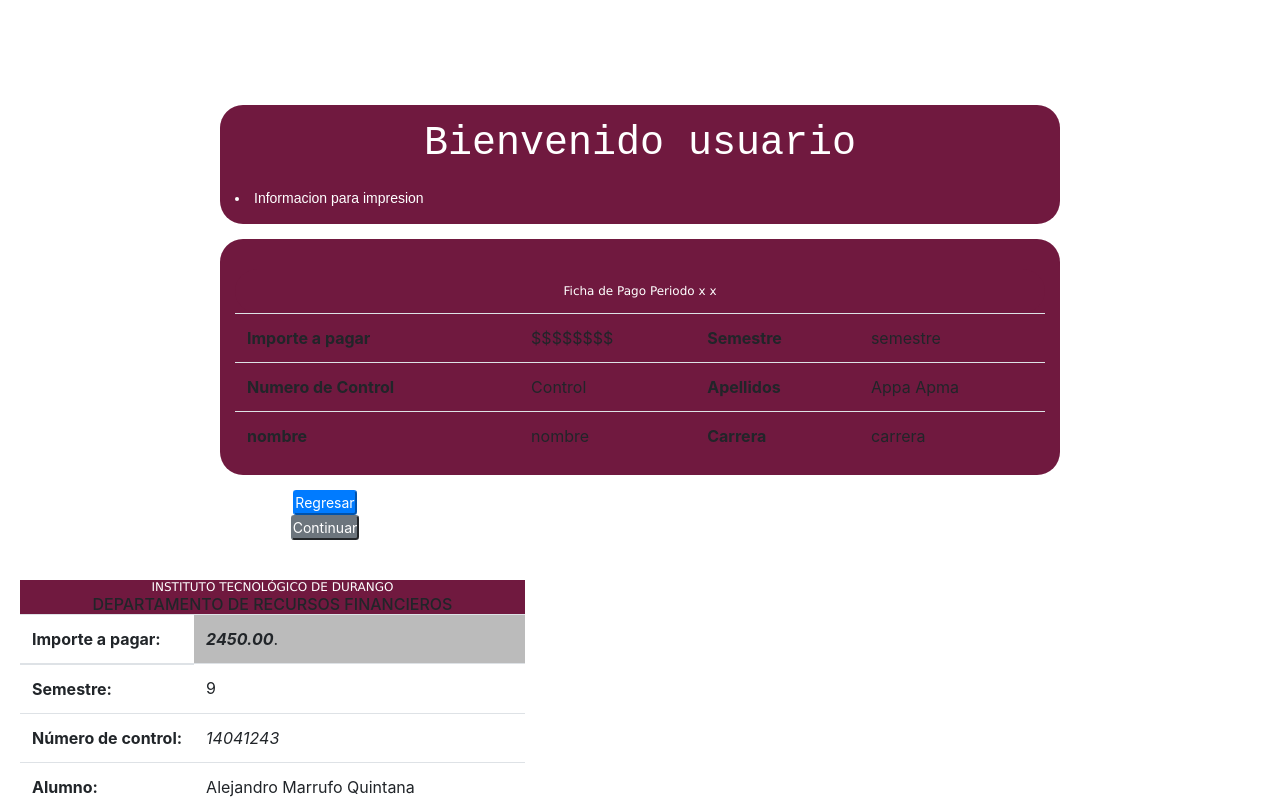
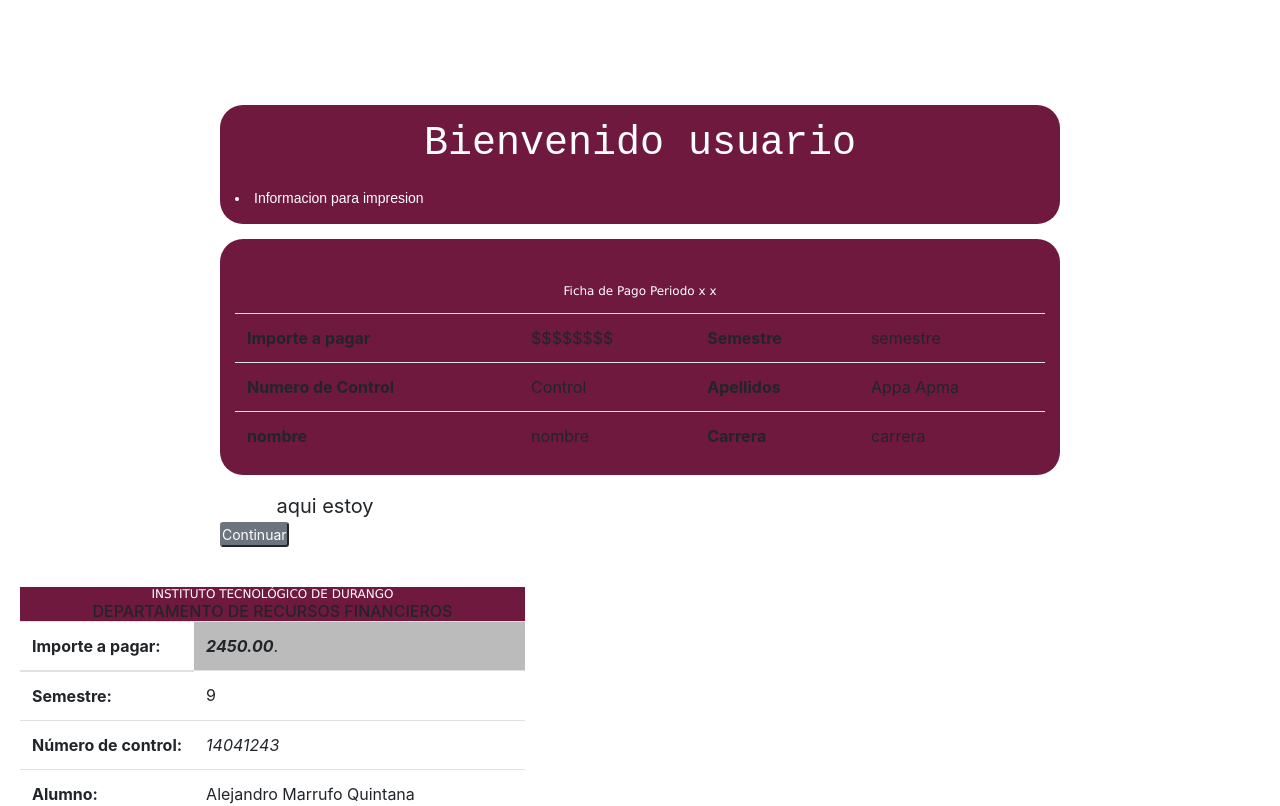
Before and after one commit to desarrollowebp/SIIT, an Angular app: page /prefichaPago in a window 1280 px wide. Shown: the top 806 px of the page. Built offline with nearby package versions, Linux system fonts and the light colour scheme.

Commit message:
Update src/app/preficha-pago/preficha-pago.component.html

```diff
--- a/src/app/preficha-pago/preficha-pago.component.html
+++ b/src/app/preficha-pago/preficha-pago.component.html
@@ -1,5 +1,5 @@
 <body>
-	<div class="container-fluid text-center">
+
     <div class="row content">
 	    <div class="col-lg-2 col-md-2 col-sm-1 col-xs-0" >
 	    </div>
@@ -65,10 +65,11 @@
 
 	        <div class="botones col-sm-12">
 	        	<div class="col-lg-3 col-md-3 col-sm-3 col-xs-3" >
-			    </div>
-			    <div class="col-lg-3 col-md-3 col-sm-3 col-xs-3 text-center" >
-			    	<button type="button" class="btn2 btn-primary btn-sm">Regresar</button>
-			    </div>
+			    <div align="center">
+      <button type="button" class="btn btn-default" onclick="window.print()">
+        <span class=" impr glyphicon glyphicon-print" >aqui estoy</span>
+      </button>
+    </div>
 			    <div class="col-lg-3 col-md-3 col-sm-3 col-xs-3 text-center" >
 			    	<button type="button" class="btn3 btn-secondary btn-sm" >Continuar </button>
 			    </div>
```
